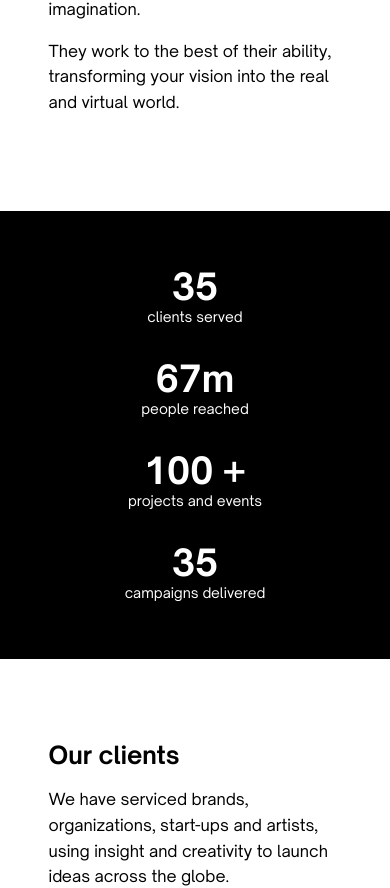
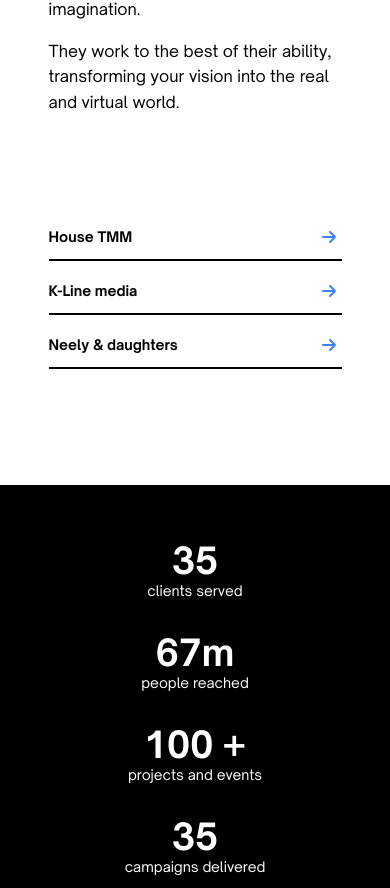
Before and after one commit to shafrazi/arrow-accel, a Next.js app: page / in a window 390 px wide. Shown: the part 2150-3038 px from the top of the page. Built offline with nearby package versions, Linux system fonts and the light colour scheme.

Commit message:
add mobile side links

```diff
--- /dev/null
+++ b/components/mobile-link-item.js
@@ -0,0 +1,36 @@
+import { useState } from "react";
+import { FontAwesomeIcon } from "@fortawesome/react-fontawesome";
+import { faArrowRight } from "@fortawesome/free-solid-svg-icons";
+
+export default function MobileLinkItem({ title, children }) {
+  const [isOpen, setIsOpen] = useState(false);
+
+  return (
+    <div className="">
+      <button
+        type="button"
+        aria-label="Open item"
+        title="Open item"
+        className="flex items-center justify-between w-full py-1 focus:outline-none"
+        onClick={() => setIsOpen(!isOpen)}
+      >
+        <div className="flex w-full border-b-2 border-black py-3">
+          <p className="text-sm text-left font-bold w-11/12">{title}</p>
+          <div className="w-1/12 flex flex-col justify-center items-center text-blue-500">
+            <FontAwesomeIcon
+              icon={faArrowRight}
+              className={`w-4 transform transition-transform duration-200 ${
+                isOpen ? "rotate-90" : ""
+              }`}
+            />
+          </div>
+        </div>
+      </button>
+      {isOpen && (
+        <div className="pt-0">
+          <div className="text-gray-700 text-sm md:text-base">{children}</div>
+        </div>
+      )}
+    </div>
+  );
+}
--- /dev/null
+++ b/components/mobile-side-links.js
@@ -0,0 +1,26 @@
+import Container from "./container";
+import MobileLinkItem from "./mobile-link-item";
+
+export default function MobileSideLinks() {
+  return (
+    <div className="flex flex-col w-full">
+      <MobileLinkItem title="House TMM">
+        T M M is a design studio which delivers graphic design and visual
+        communication to clients and collaborators who are looking for engaging
+        and strong output that is able to challenge expectations and goals.
+      </MobileLinkItem>
+      <MobileLinkItem title="K-Line media">
+        K-line achieves objectives through measurable and accountable marketing.
+        They work as an extension of your team by filling the gaps with the
+        right specialists. Our full-service capabilities allow us to provide
+        professional recommendations and solutions across every aspect of your
+        marketing.
+      </MobileLinkItem>
+      <MobileLinkItem title="Neely & daughters">
+        Neely & Daughters is a think tank, creative incubator, and studio where
+        visionary innovations are born. Neely & Daughters are renegade creatives
+        producing revolutionary content embraced by millions over the world.
+      </MobileLinkItem>
+    </div>
+  );
+}
--- a/components/partners.js
+++ b/components/partners.js
@@ -3,10 +3,12 @@
 export default function Partners() {
   return (
     <Container topMargin={16}>
-      <div className="hidden md:block w-1/2"></div>
-      <div className="flex flex-col w-full md:w-1/2 justify-center items-center">
+      <div className="hidden lg:block w-1/2">
+        <h2 className="text-3xl font-bold">Our partners</h2>
+      </div>
+      <div className="flex flex-col w-full lg:w-1/2 justify-center items-center">
         <div className="flex flex-col w-full">
-          <h2 className="text-2xl md:text-xl lg:text-2xl font-bold">
+          <h2 className="text-2xl md:text-xl lg:hidden font-bold">
             Our partners
           </h2>
           <p
--- a/components/side-links.js
+++ b/components/side-links.js
@@ -3,14 +3,15 @@
 import Container from "./container";
 import { AppContext } from "../app-context";
 import SideLinkContent from "./side-link-content";
+import MobileSideLinks from "./mobile-side-links";
 
 export default function SideLinks() {
   const { sideContent, linkClicked, startLinkAnimation } =
     useContext(AppContext);
 
   return (
-    <Container>
-      <div className="hidden md:flex w-full">
+    <Container topMargin={16}>
+      <div className="hidden lg:flex w-full">
         <div className="flex w-1/3 flex-col">
           <LinkItem
             name="House TMM"
@@ -18,7 +19,7 @@
           />
           <LinkItem
             name="K-Line media"
-            content="K-line achieves objectives through measurable and accountable marketing. They work as an extension of your team by filling the gaps with the right specialists. Our full-service capabilities allow us to provide professional recommendations a;nd solutions across every aspect of your marketing."
+            content="K-line achieves objectives through measurable and accountable marketing. They work as an extension of your team by filling the gaps with the right specialists. Our full-service capabilities allow us to provide professional recommendations and solutions across every aspect of your marketing."
           />
           <LinkItem
             name="Neely & daughters"
@@ -27,6 +28,9 @@
         </div>
         <SideLinkContent />
       </div>
+      <div className="lg:hidden flex w-full">
+        <MobileSideLinks />
+      </div>
     </Container>
   );
 }
--- a/components/stats.js
+++ b/components/stats.js
@@ -3,7 +3,7 @@
 
 export default function Stats() {
   return (
-    <div className="w-full bg-center bg-cover mt-12">
+    <div className="w-full bg-center bg-cover mt-[6rem]">
       <div className="flex w-full h-full bg-black justify-center items-center py-10 md:py-16 lg:py-[6rem]">
         <InView>
           {({ inView, ref, entry }) => {
```
